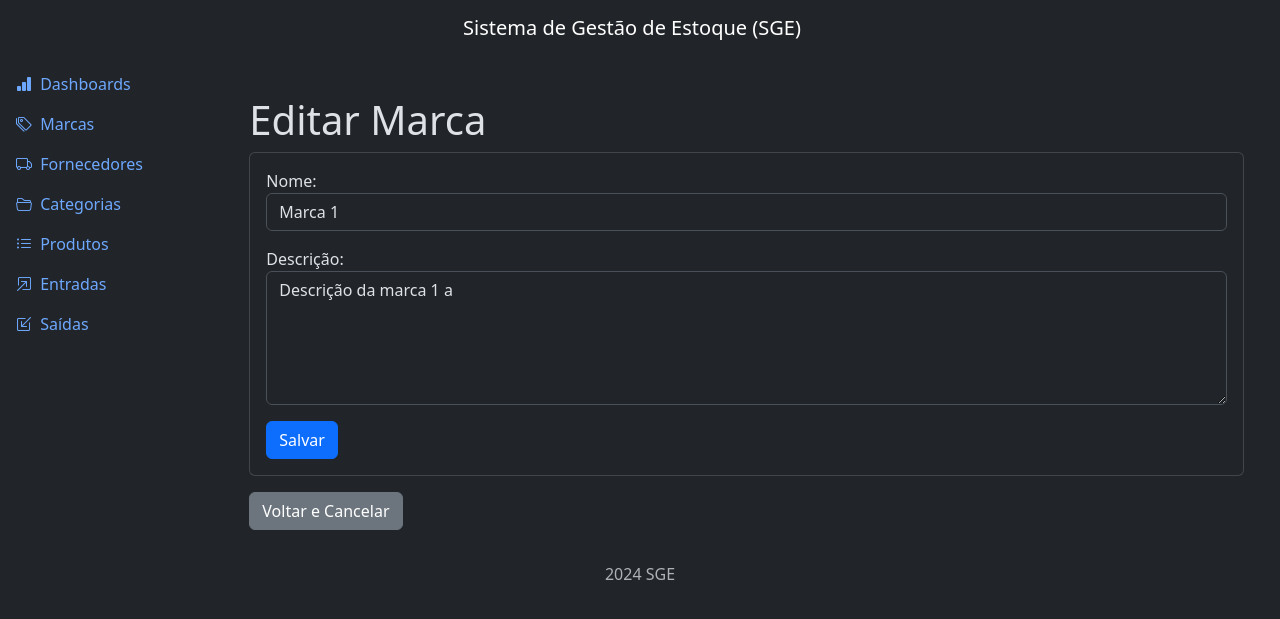
After one commit to nythan5/Django_SGE, a Django app: page /brands/update/1/ in a window 1280 px wide. The commit adds this page. Shown: the top 619 px of the page. Run offline with Django 5.2, Linux system fonts and the light colour scheme; data comes from the database, SQL or seed files in the repository; both versions use the stored data as it was after the commit.

Commit message:
Finalizando Edição | Brands

```diff
--- a/brands/templates/brand_create.html
+++ b/brands/templates/brand_create.html
@@ -5,7 +5,7 @@
 {% block content %}
 
     <div class="container mt-4">
-        <h3 class='display-4'>Cadastrar Nova Marca</h3>
+        <h3 class='display-6'>Cadastrar Nova Marca</h3>
 
         <div class="card">
             <div class="card-body">
--- a/brands/templates/brand_list.html
+++ b/brands/templates/brand_list.html
@@ -31,6 +31,7 @@
           <th>Nome</th>
           <th>Descrição</th>
           <th>Data de criação</th>
+          <th>Ações</th>
         </tr>
       </thead>
       <tbody>
@@ -40,6 +41,10 @@
             <td>{{ brand.name }}</td>
             <td>{{ brand.description }}</td>
             <td>{{ brand.created_at|date:"d/m/Y" }}</td>
+            <td>
+              <a href="{% url "brand:detail" brand.id %}" class="btn btn-info btn-sm"><i class="bi bi-eye"></i></a>
+              <a href="{% url "brand:update" brand.id %}" class="btn btn-warning btn-sm"><i class="bi bi-pencil"></i></a>
+            </td>
           </tr>
         {% endfor %}
       </tbody>
--- /dev/null
+++ b/brands/templates/brand_update.html
@@ -0,0 +1,22 @@
+{% extends "base.html" %}
+
+{% block title %}Edição - {{brand.name}}{% endblock title %}Edição - {{brand.name}}
+
+{% block content %}
+
+  <div class="container mt-4">
+    <h3 class='display-6'>Editar Marca</h3>
+
+    <div class="card">
+        <div class="card-body">
+            <form method="POST" class="form">
+                {% csrf_token %}
+                {{ form.as_p }}
+                <button type="submit" class="btn btn-primary">Salvar</button>
+            </form>
+        </div>
+    </div>
+    <a href="{% url "brand:list" %}" class="btn btn-secondary mt-3">Voltar e Cancelar</a>
+  </div>
+
+{% endblock content %}
--- a/brands/urls.py
+++ b/brands/urls.py
@@ -5,5 +5,7 @@ app_name = 'brand'
 
 urlpatterns = [
     path('list/', views.BrandListView.as_view(), name='list'),
-    path('create/', views.BrandCreateView.as_view(), name='create')
+    path('create/', views.BrandCreateView.as_view(), name='create'),
+    path('detail/<int:pk>/', views.BrandDetailView.as_view(), name='detail'),
+    path('update/<int:pk>/', views.BrandUpdateView.as_view(), name='update'),
 ]
--- a/brands/views.py
+++ b/brands/views.py
@@ -1,6 +1,5 @@
 from django.urls import reverse_lazy
-from django.db.models.query import QuerySet
-from django.views.generic import ListView, CreateView
+from django.views.generic import ListView, CreateView, DetailView, UpdateView
 from .models import Brand
 from .forms import BrandForm
 
@@ -25,3 +24,15 @@ class BrandCreateView(CreateView):
     template_name = 'brand_create.html'
     form_class = BrandForm
     success_url = reverse_lazy('brand:list')
+
+
+class BrandDetailView(DetailView):
+    model = Brand
+    template_name = 'brand_detail.html'
+
+
+class BrandUpdateView(UpdateView):
+    model = Brand
+    template_name = 'brand_update.html'
+    success_url = reverse_lazy('brand:list')
+    form_class = BrandForm
```
Also changed, not shown: brands/templates/brand_detail.html (added, +18 -0 lines), db.sqlite3.
